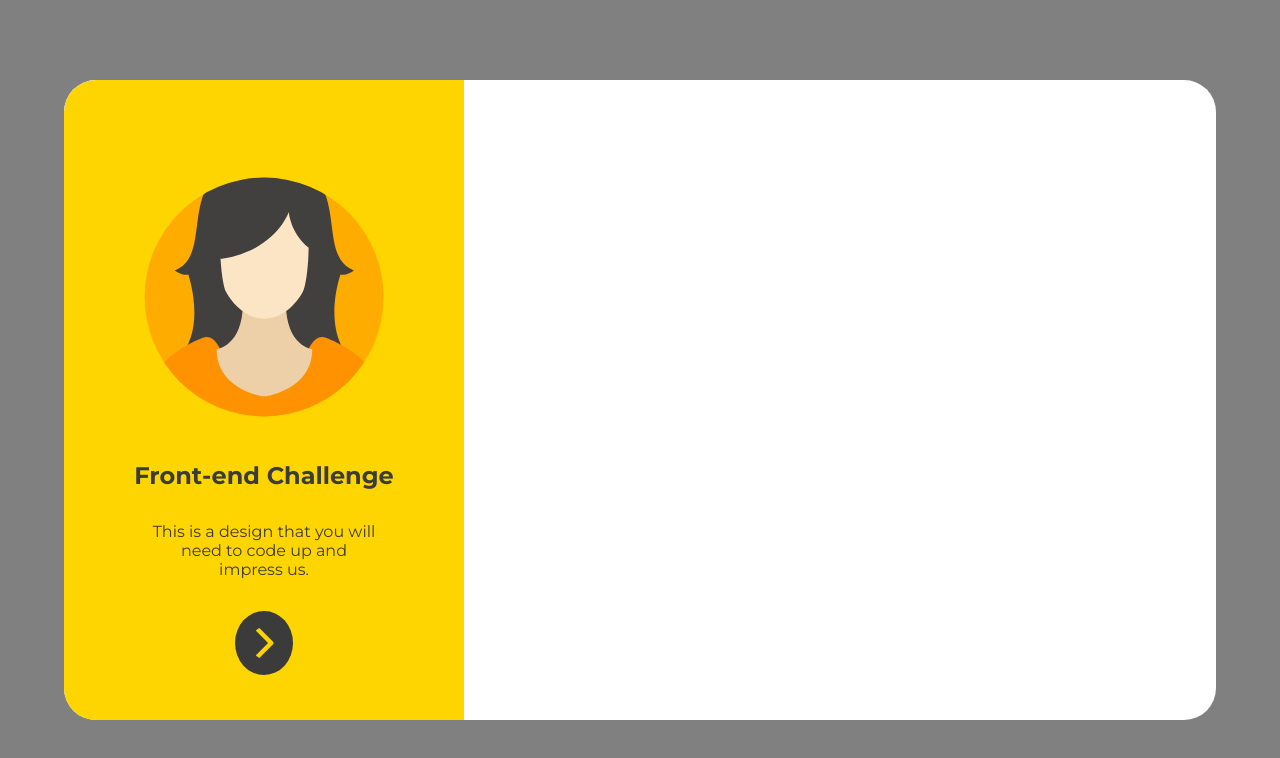
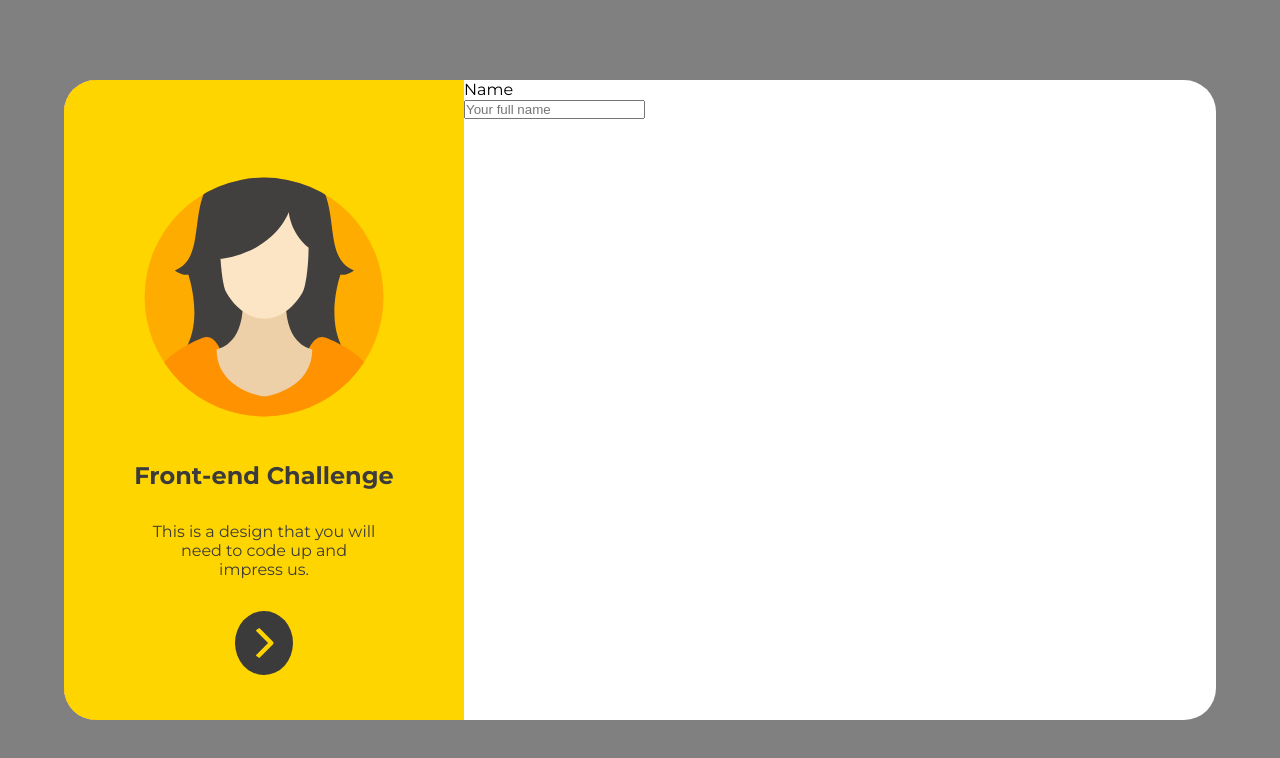
Before and after one commit to FrancisBrodie/Banana-Republic-Round-2, a website: page index.html in a window 1280 px wide. Drawn offline with Linux system fonts and the light colour scheme.

Commit message:
added some of the form html elements in index.html, reworked styled.css for slider to render correctly

```diff
--- a/css/styles.css
+++ b/css/styles.css
@@ -27,14 +27,12 @@ body {
     width: 30vw;
     height: 80vh;
     background-color: rgb(255, 213, 0);
-    border-top-left-radius: 2rem;
-    border-bottom-left-radius: 2rem;
     justify-content: center;
     align-content: center;
     text-align: center;
     padding: .5rem;
     color: #3b3b3b;
-    z-index: 1;
+    z-index: 4;
 }
 
 .profile__img {
@@ -63,7 +61,7 @@ body {
 .slider {
     background-color: rgb(255, 145, 0);
     color: #3b3b3b;
-    transform: translateX(-1300px);
+    transform: translateX(-1000px);
     transition: transform 1s ease-in-out;
 }
 
@@ -78,16 +76,22 @@ body {
 
 .checkbox:checked~.slider {
     transform: translateX(0px);
+
 }
 
-@keyframes slidein {
-    0% {
+.sign-up__container {
+    width: 0px;
+    transition: transform 1s ease-in-out;
 
-        opacity: 0;
-    }
+}
 
-    to {
-        margin-left: 100%;
-        opacity: 1;
-    }
+.signup {
+    transform: translateX(0px);
+    height: 100vh;
+    width: 100vw;
 }
+
+.checkbox:checked~.sign-up__container {
+    transform: translateX(-1000px);
+
+}
--- a/index.html
+++ b/index.html
@@ -22,6 +22,15 @@
             </label>
         </section>
 
+        <section class="sign-up__container">
+            <form class="signup">
+                <div class="signup__input-group">
+                    <p>Name</p>
+                    <input type="text" placeholder="Your full name">
+                </div>
+            </form>
+        </section>
+
         <section class="slider">
             <div class="slider__content">
                 <h1 class="heading">My World Today</h1>
@@ -38,6 +47,7 @@
             </div>
         </section>
 
+
     </main>
 </body>
 
```
